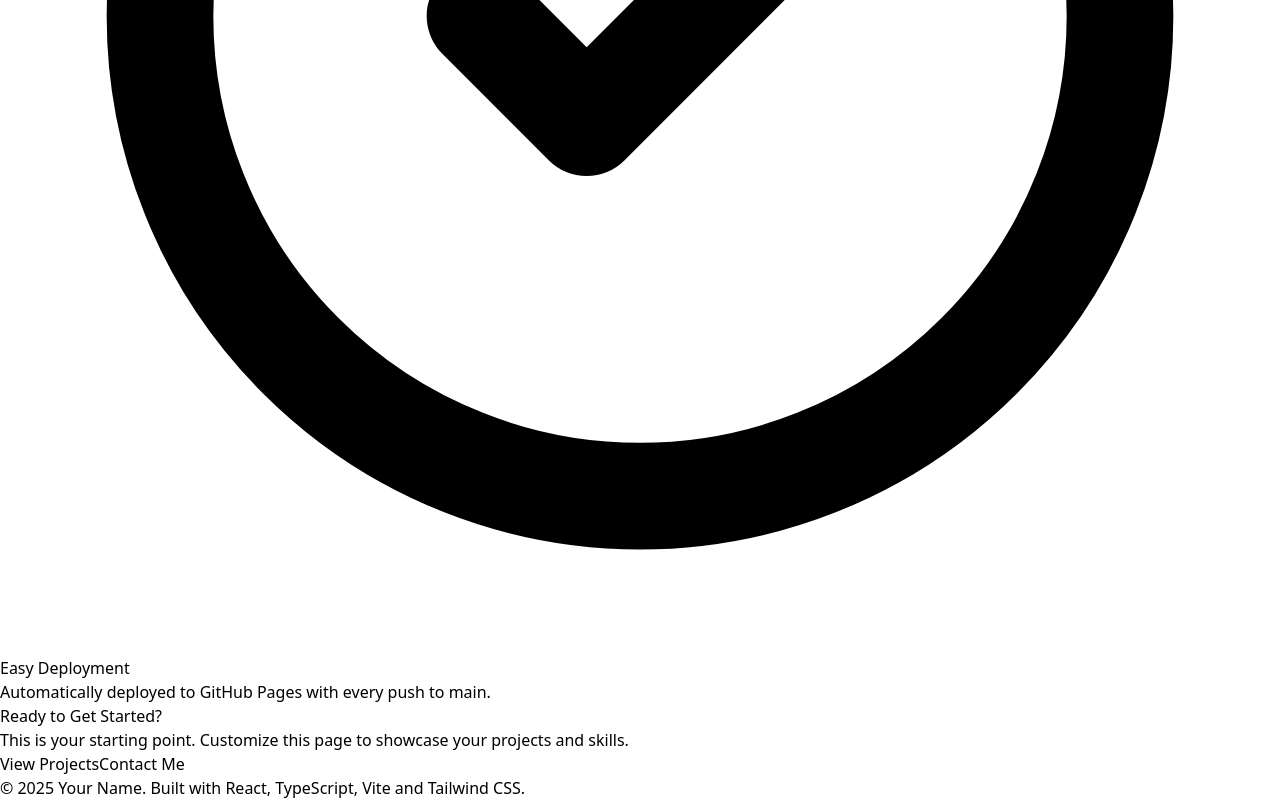
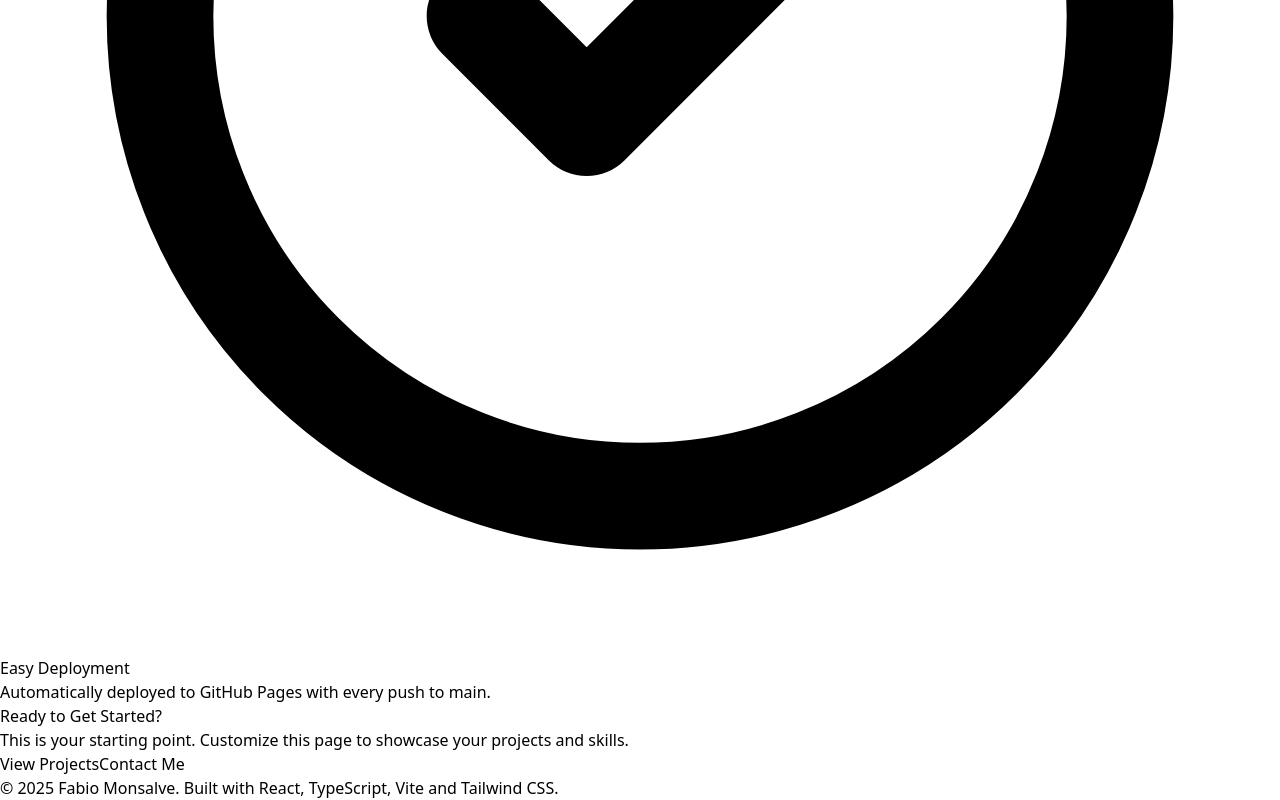
Before and after one commit to fmondu/fmondu.github.io, a React (Vite) app: page / in a window 1280 px wide. Shown: the part 3328-4128 px from the top of the page. Built offline with nearby package versions, Linux system fonts and the light colour scheme.

Commit message:
added my name

```diff
--- a/index.html
+++ b/index.html
@@ -4,7 +4,7 @@
     <meta charset="UTF-8" />
     <meta name="viewport" content="width=device-width, initial-scale=1.0" />
     <meta name="description" content="Personal portfolio website built with React, TypeScript, Vite and Tailwind CSS" />
-    <title>Your Name - Portfolio</title>
+    <title>Fabio Monsalve - Portfolio</title>
   </head>
   <body>
     <div id="root"></div>
--- a/src/App.tsx
+++ b/src/App.tsx
@@ -63,7 +63,7 @@ const App: FC = () => {
         </main>
 
         <footer className="text-center mt-16 text-gray-500">
-          <p>&copy; 2025 Your Name. Built with React, TypeScript, Vite and Tailwind CSS.</p>
+          <p>&copy; 2025 Fabio Monsalve. Built with React, TypeScript, Vite and Tailwind CSS.</p>
         </footer>
       </div>
     </div>
```
Also changed, not shown: vite.config.js (deleted).
